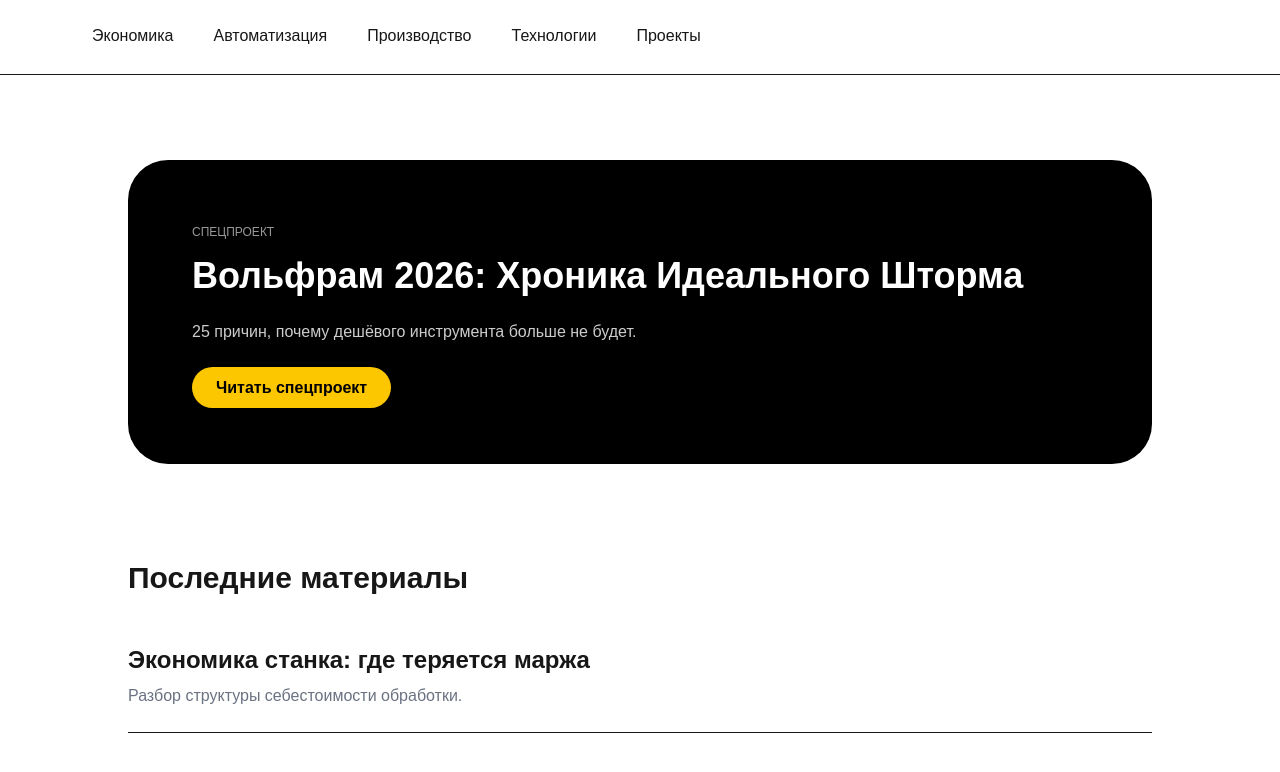
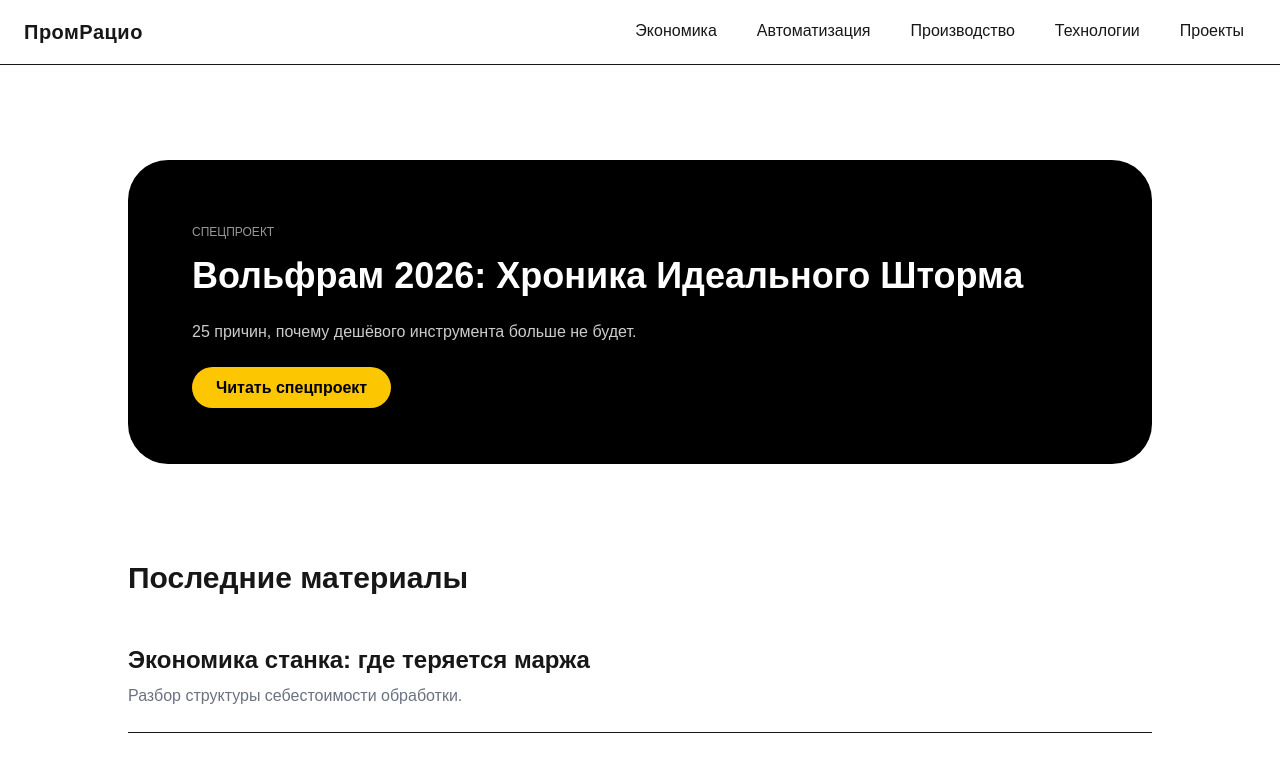
Before and after one commit to artem9611/promratio, a Next.js app: page / in a window 1280 px wide. Shown: the top 772 px of the page. Built offline with nearby package versions, Linux system fonts and the light colour scheme.

Commit message:
Finalize navbar layout with right-aligned menu and PromRatio logo

```diff
--- a/components/Navbar.tsx
+++ b/components/Navbar.tsx
@@ -37,8 +37,20 @@ export default function Navbar() {
         ref={rootRef}
         className="fixed top-0 left-0 right-0 bg-white border-b z-50"
       >
-        <div className="max-w-6xl mx-auto px-6">
-          <ul className="flex space-x-6 py-4 items-center">
+        <div className="px-6">
+          <div className="flex items-center justify-between h-16">
+
+            {/* Логотип слева */}
+            <Link
+              href="/"
+              className="text-xl font-bold tracking-wide hover:opacity-80 transition"
+              onClick={() => setOpen(null)}
+            >
+              ПромРацио
+            </Link>
+
+            {/* Меню справа */}
+            <ul className="flex space-x-6 items-center">
               {NAV_STRUCTURE.map((group) => (
                 <li key={group.slug} className="relative group">
                   {/* Trigger */}
@@ -51,7 +63,6 @@ export default function Navbar() {
                       {group.title}
                     </Link>
 
-                  {/* Кнопка для мобильных */}
                     <button
                       type="button"
                       onClick={(e) => {
@@ -69,7 +80,7 @@ export default function Navbar() {
                   {/* Submenu */}
                   <div
                     className={`
-                    absolute left-0 top-full z-50 bg-white border rounded shadow-lg min-w-[220px]
+                      absolute right-0 top-full z-50 bg-white border rounded shadow-lg min-w-[220px]
                       hidden
                       group-hover:block
                       ${open === group.slug ? "block" : ""}
@@ -92,6 +103,8 @@ export default function Navbar() {
                 </li>
               ))}
             </ul>
+
+          </div>
         </div>
       </nav>
 
```
Lines whose indentation alone changed are shown as unchanged.
